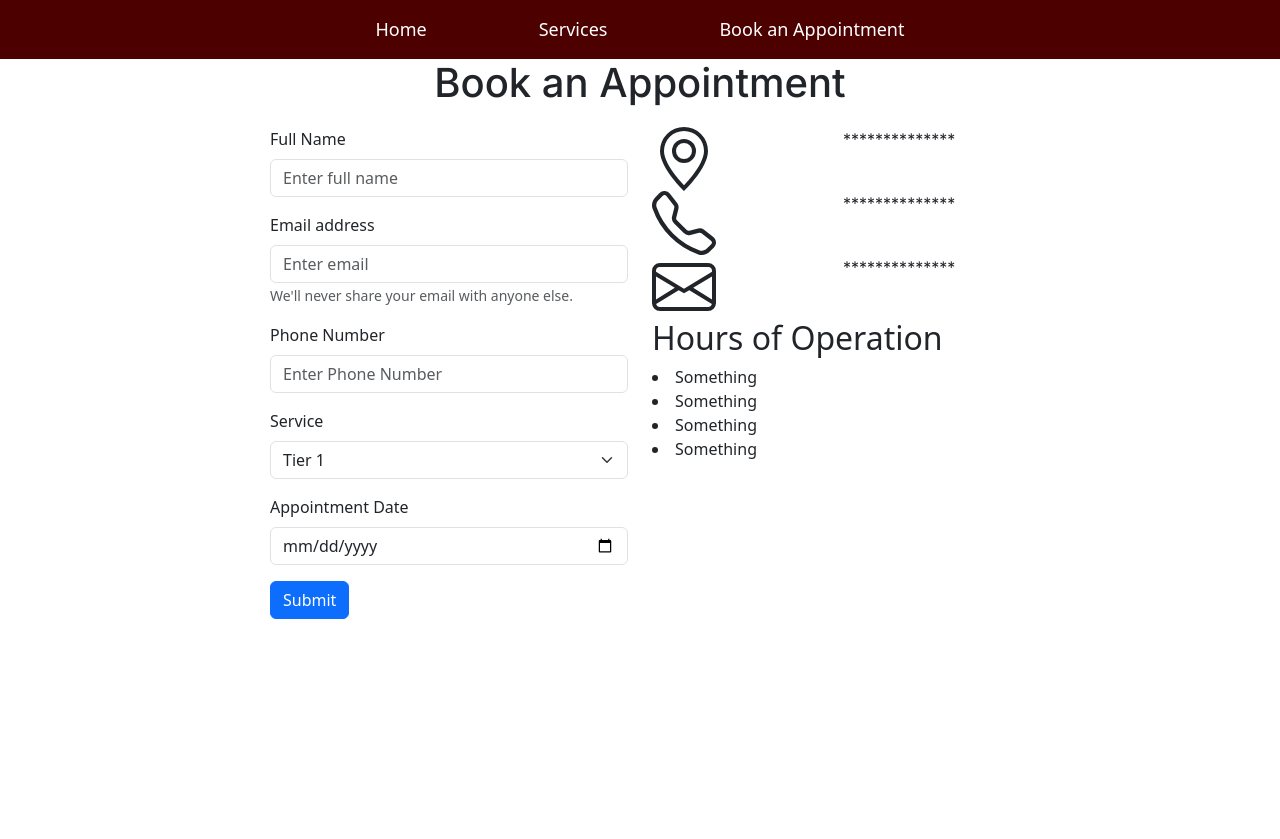
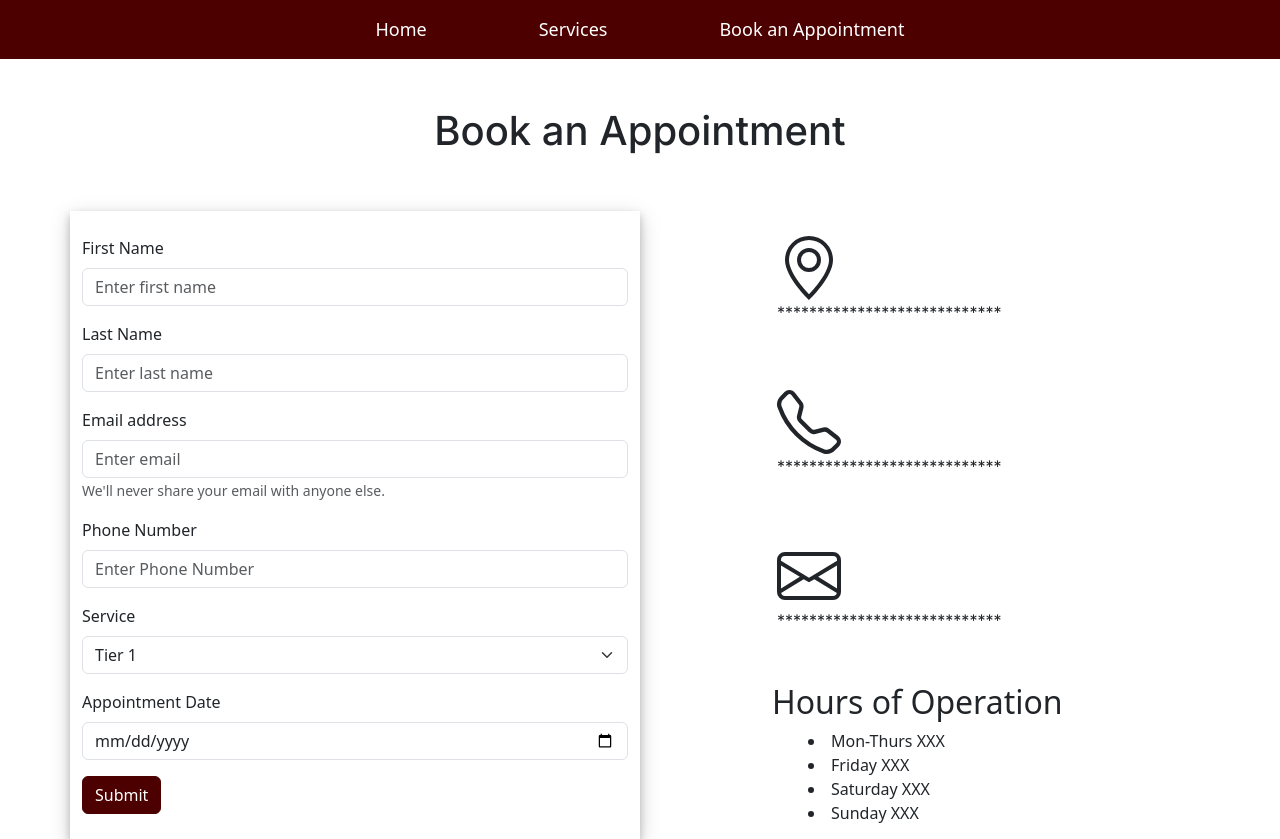
Before and after one commit to DanielSohrabi/-seg3125_assignment2_service_site, a React (Vite) app in the folder service_site/: page /appointments in a window 1280 px wide. Before the commit the page ends 800 px from the top, so only its background shows below. Built offline with nearby package versions, Linux system fonts and the light colour scheme.

Commit message:
Book an appointment page complete styling

```diff
--- /dev/null
+++ b/service_site/src/pages/Appointments.css
@@ -0,0 +1,53 @@
+.hero {
+  background-size: cover;
+  height: 500px;
+  background-image: url("../assets/josh-nuttall-XVTWFHcNIko-unsplash.jpg");
+  margin-bottom: 25px;
+}
+
+.hero-text {
+  color: white;
+  font-family: 'Inter', sans-serif;
+  font-size: 64px;
+}
+
+p {
+  font-family: 'Inter', sans-serif;
+}
+
+h1 {
+  font-family: 'Inter', sans-serif;
+}
+
+.hero-row {
+  padding-top: 150px;
+  padding-left: 200px
+}
+
+.square-form {
+  border-width: 1px;
+  box-shadow: 0 4px 8px 0 rgba(0, 0, 0, 0.2), 0 6px 20px 0 rgba(0, 0, 0, 0.19);
+  padding-block: 25px;
+}
+
+.hero-button {
+  background-color: #4D0000 !important;
+  border-color: #4D0000 !important;
+}
+
+.hours-operation {
+  padding-top: 10px;
+  padding-left: 120px;
+}
+
+.home-introduction {
+  margin-top: 20px;
+  margin-bottom: 20px;
+  padding-left: 200px !important;
+  padding-right: 200px !important;
+}
+
+.contact-info {
+  padding-inline: 125px;
+  padding-block: 25px;
+}
--- a/service_site/src/pages/Appointments.jsx
+++ b/service_site/src/pages/Appointments.jsx
@@ -4,20 +4,27 @@ import Col from 'react-bootstrap/Col';
 import Form from 'react-bootstrap/Form';
 import Button from 'react-bootstrap/Button';
 
+import './Appointments.css'
+
 export default function Appointments(){
     return (
         <>
 
-            <Container className="text-center">
+            <Container className="text-center py-5">
                 <h1>Book an Appointment</h1>
             </Container>
-            <Container className="home-introduction">
+            <Container className="">
                 <Row>
-                    <Col xs={6}>
+                    <Col xs={6} className="square-form">
                         <Form>
                             <Form.Group className="mb-3" controlId="formBasicName">
-                                <Form.Label>Full Name</Form.Label>
-                                <Form.Control type="email" placeholder="Enter full name" />
+                                <Form.Label>First Name</Form.Label>
+                                <Form.Control type="email" placeholder="Enter first name" />
+                            </Form.Group>
+
+                            <Form.Group className="mb-3" controlId="formBasicName">
+                                <Form.Label>Last Name</Form.Label>
+                                <Form.Control type="email" placeholder="Enter last name" />
                             </Form.Group>
 
                             <Form.Group className="mb-3" controlId="formBasicEmail">
@@ -48,13 +55,13 @@ export default function Appointments(){
                             </Form.Group>
 
 
-                            <Button variant="primary" type="submit">
+                            <Button className='hero-button' variant="primary" type="submit">
                                 Submit
                             </Button>
                         </Form>
                     </Col>
                     <Col xs={6}>
-                        <Row>
+                        <Row className="contact-info">
                             <Col>
                                 <svg xmlns="http://www.w3.org/2000/svg" width="64" height="64" fill="currentColor" class="bi bi-geo-alt" viewBox="0 0 16 16">
                                     <path d="M12.166 8.94c-.524 1.062-1.234 2.12-1.96 3.07A32 32 0 0 1 8 14.58a32 32 0 0 1-2.206-2.57c-.726-.95-1.436-2.008-1.96-3.07C3.304 7.867 3 6.862 3 6a5 5 0 0 1 10 0c0 .862-.305 1.867-.834 2.94M8 16s6-5.686 6-10A6 6 0 0 0 2 6c0 4.314 6 10 6 10"/>
@@ -62,12 +69,12 @@ export default function Appointments(){
                                 </svg>
                             </Col>
                             <Col>
-                                <p>**************</p>
+                                <p>****************************</p>
                             </Col>
 
                         </Row>
 
-                        <Row>
+                        <Row className="contact-info">
                             <Col>
                                 <svg xmlns="http://www.w3.org/2000/svg" width="64" height="64" fill="currentColor" class="bi bi-telephone" viewBox="0 0 16 16">
                                     <path d="M3.654 1.328a.678.678 0 0 0-1.015-.063L1.605 2.3c-.483.484-.661 1.169-.45 1.77a17.6 17.6 0 0 0 4.168 6.608 17.6 17.6 0 0 0 6.608 4.168c.601.211 1.286.033 1.77-.45l1.034-1.034a.678.678 0 0 0-.063-1.015l-2.307-1.794a.68.68 0 0 0-.58-.122l-2.19.547a1.75 1.75 0 0 1-1.657-.459L5.482 8.062a1.75 1.75 0 0 1-.46-1.657l.548-2.19a.68.68 0 0 0-.122-.58zM1.884.511a1.745 1.745 0 0 1 2.612.163L6.29 2.98c.329.423.445.974.315 1.494l-.547 2.19a.68.68 0 0 0 .178.643l2.457 2.457a.68.68 0 0 0 .644.178l2.189-.547a1.75 1.75 0 0 1 1.494.315l2.306 1.794c.829.645.905 1.87.163 2.611l-1.034 1.034c-.74.74-1.846 1.065-2.877.702a18.6 18.6 0 0 1-7.01-4.42 18.6 18.6 0 0 1-4.42-7.009c-.362-1.03-.037-2.137.703-2.877z"/>
@@ -75,11 +82,11 @@ export default function Appointments(){
                             </Col>
 
                             <Col>
-                                <p>**************</p>
+                                <p>****************************</p>
                             </Col>
                         </Row>
 
-                        <Row>
+                        <Row className="contact-info">
                             <Col>
                                 <svg xmlns="http://www.w3.org/2000/svg" width="64" height="64" fill="currentColor" class="bi bi-envelope" viewBox="0 0 16 16">
                                     <path d="M0 4a2 2 0 0 1 2-2h12a2 2 0 0 1 2 2v8a2 2 0 0 1-2 2H2a2 2 0 0 1-2-2zm2-1a1 1 0 0 0-1 1v.217l7 4.2 7-4.2V4a1 1 0 0 0-1-1zm13 2.383-4.708 2.825L15 11.105zm-.034 6.876-5.64-3.471L8 9.583l-1.326-.795-5.64 3.47A1 1 0 0 0 2 13h12a1 1 0 0 0 .966-.741M1 11.105l4.708-2.897L1 5.383z"/>
@@ -87,16 +94,18 @@ export default function Appointments(){
                             </Col>
 
                             <Col>
-                                <p>**************</p>
+                                <p>****************************</p>
                             </Col>
                         </Row>
 
-                        <Row>
+                        <Row className="hours-operation">
                             <h2>Hours of Operation</h2>
-                            <li>Something</li>
-                            <li>Something</li>
-                            <li>Something</li>
-                            <li>Something</li>
+                            <Container className="px-5">
+                                <li>Mon-Thurs                                                                   XXX</li>
+                                <li>Friday                                                                          XXX</li>
+                                <li>Saturday                                                                     XXX</li>
+                                <li>Sunday                                                                        XXX</li>
+                            </Container>
                         </Row>
 
                     </Col>
```
